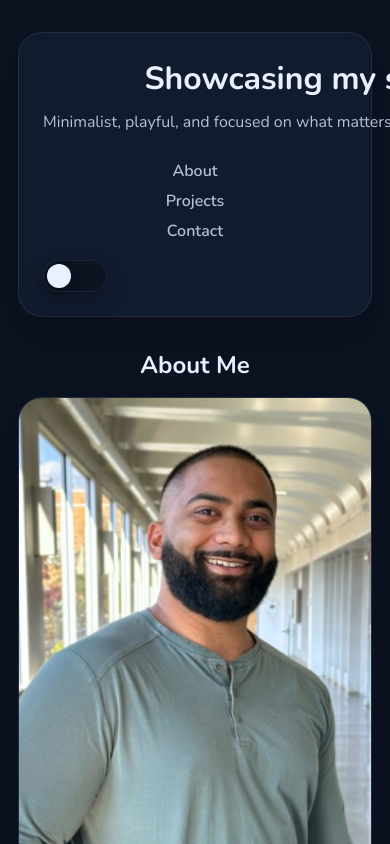
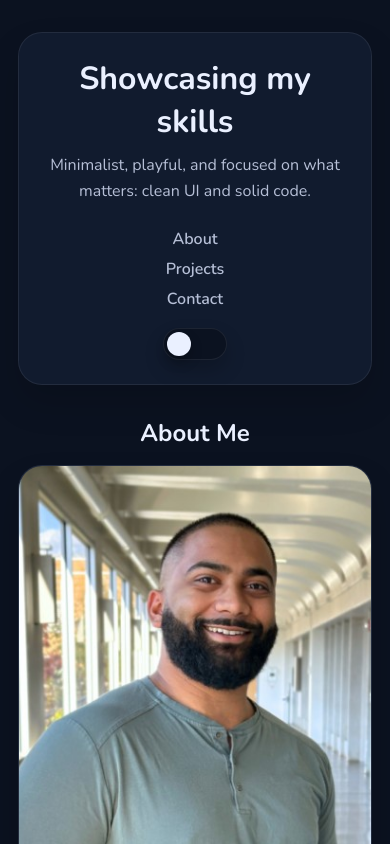
Before and after one commit to 96IDK/Isaiah68, a React (Vite) app: page / in a window 390 px wide. Shown: the top 844 px of the page. Built offline with nearby package versions, Linux system fonts and the light colour scheme.

Commit message:
Fix mobile header alignment

```diff
--- a/src/App.css
+++ b/src/App.css
@@ -1151,14 +1151,27 @@ body.theme-flash::after {
     align-items: flex-start;
   }
 
+  .header-centered {
+    align-items: center;
+    text-align: center;
+  }
+
   .header-actions {
     align-items: flex-start;
     width: 100%;
   }
 
+  .header-centered .header-actions {
+    align-items: center;
+  }
+
   .nav {
     width: 100%;
     justify-content: space-between;
+  }
+
+  .header-centered .nav {
+    justify-content: center;
   }
 
   .game {
@@ -1187,6 +1200,11 @@ body.theme-flash::after {
     padding: 24px;
   }
 
+  .subtitle {
+    white-space: normal;
+    max-width: 100%;
+  }
+
   .nav {
     flex-direction: column;
     gap: 8px;
```
Also changed, not shown: 4 other files (tests, documents, lock files or other folders).
